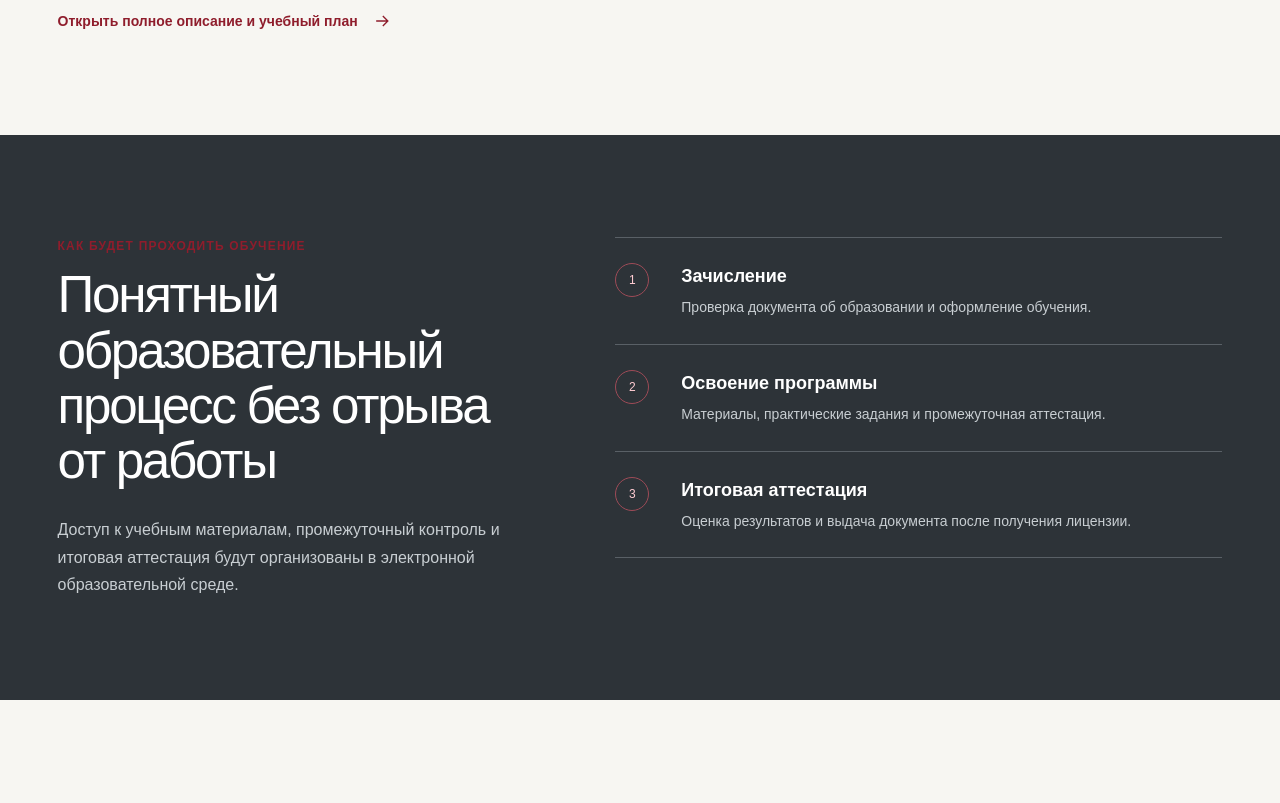
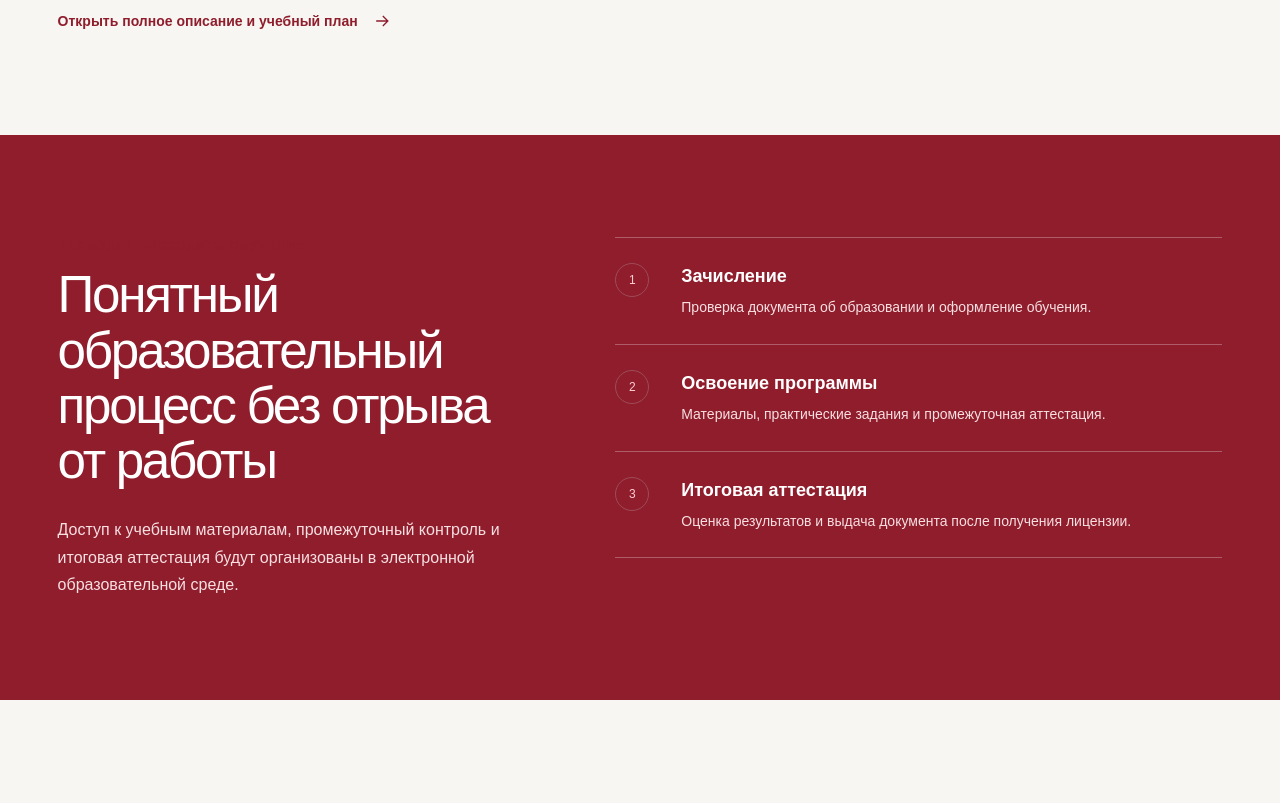
Before and after one commit to shafranovskijm-pixel/centr-sredstv-zashchity, a Next.js app: page / in a window 1280 px wide. Shown: the part 1980-2783 px from the top of the page. Built offline with nearby package versions, Linux system fonts and the light colour scheme.

Commit message:
Заменить тёмные фоны фирменным бордовым

```diff
--- a/app/globals.css
+++ b/app/globals.css
@@ -12,7 +12,7 @@
   --accent-dark: #741522;
   --accent-soft: #f3e8e9;
   --gold: #f2c94c;
-  --graphite: #2d3338;
+  --graphite: var(--accent);
 }
 
 * { box-sizing: border-box; }
@@ -36,7 +36,7 @@ svg { display: block; }
   left: 8px;
   z-index: 100;
   padding: 10px 14px;
-  background: var(--ink);
+  background: var(--accent);
   color: white;
   transform: translateY(-150%);
 }
@@ -275,13 +275,13 @@ svg { display: block; }
 
 .process-section { display: grid; grid-template-columns: .75fr 1fr; gap: clamp(60px, 8vw, 130px); background: var(--graphite); color: white; max-width: none; }
 .process-copy { width: min(100%, 560px); justify-self: end; }
-.process-copy > p:last-child { margin-top: 28px; color: #c8ced2; }
+.process-copy > p:last-child { margin-top: 28px; color: #f7dfe2; }
 .steps { max-width: 720px; margin: 0; padding: 0; list-style: none; }
-.steps li { display: grid; grid-template-columns: 48px 1fr; gap: 18px; padding: 25px 0; border-top: 1px solid #596066; }
-.steps li:last-child { border-bottom: 1px solid #596066; }
+.steps li { display: grid; grid-template-columns: 48px 1fr; gap: 18px; padding: 25px 0; border-top: 1px solid rgba(255,255,255,.28); }
+.steps li:last-child { border-bottom: 1px solid rgba(255,255,255,.28); }
 .steps li > span { width: 34px; height: 34px; display: grid; place-items: center; color: #ffccd2; border: 1px solid #9e4b57; border-radius: 50%; font-size: 12px; }
 .steps strong { font-size: 18px; }
-.steps p { margin: 7px 0 0; color: #c8ced2; font-size: 14px; line-height: 1.55; }
+.steps p { margin: 7px 0 0; color: #f7dfe2; font-size: 14px; line-height: 1.55; }
 
 .organization-card { padding: clamp(28px, 5vw, 64px); background: white; border: 1px solid var(--line); border-radius: 12px; }
 .organization-title { display: flex; align-items: center; gap: 24px; }
@@ -302,7 +302,7 @@ svg { display: block; }
 .contact-phone { display: block; width: fit-content; margin-top: 14px; color: var(--accent); font-size: clamp(25px,3vw,38px); font-weight: 800; letter-spacing: -.035em; }
 .contact-phone:hover, .contact-phone:focus-visible { color: var(--accent-dark); text-decoration: underline; }
 
-.site-footer { min-height: 130px; padding: 28px clamp(24px, 4.5vw, 68px); display: grid; grid-template-columns: 1fr auto auto auto; align-items: center; gap: 30px; color: #d3d7da; background: #20262b; font-size: 12px; }
+.site-footer { min-height: 130px; padding: 28px clamp(24px, 4.5vw, 68px); display: grid; grid-template-columns: 1fr auto auto auto; align-items: center; gap: 30px; color: #f7dfe2; background: var(--accent); font-size: 12px; }
 .footer-brand .brand-emblem { width: 44px; height: 44px; box-shadow: none; }
 .footer-brand strong { color: white; font-size: 14px; }
 .site-footer > a { color: white; font-size: 14px; font-weight: 700; }
@@ -353,7 +353,7 @@ body:has(#vision-toggle:checked) .eyebrow { text-decoration: underline; }
 .download-pack { margin-top: 24px; padding: 24px; display: grid; grid-template-columns: 1fr auto; align-items: center; gap: 28px; color: white; background: var(--graphite); border-radius: 8px; }
 .download-pack span { display: block; margin-bottom: 5px; color: #ffcbd1; font-size: 11px; font-weight: 700; letter-spacing: .07em; text-transform: uppercase; }
 .download-pack strong { font-size: 20px; }
-.download-pack p { margin: 7px 0 0; color: #cfd4d7; font-size: 12px; line-height: 1.5; }
+.download-pack p { margin: 7px 0 0; color: #f7dfe2; font-size: 12px; line-height: 1.5; }
 .download-pack a { min-height: 48px; padding: 12px 18px; display: inline-flex; align-items: center; justify-content: center; color: white; background: var(--accent); border: 1px solid #b55460; border-radius: 6px; font-size: 13px; font-weight: 700; }
 .download-pack a:hover, .download-pack a:focus-visible { background: var(--accent-dark); }
 .draft-document-groups { margin-top: 30px; display: grid; gap: 28px; }
@@ -383,7 +383,7 @@ body:has(#vision-toggle:checked) .eyebrow { text-decoration: underline; }
 .program-body { width: min(100%,1440px); margin: 0 auto; padding: clamp(68px,8vw,110px) clamp(24px,4.5vw,68px); display: grid; grid-template-columns: 280px 1fr; gap: 70px; align-items: start; }
 .program-body aside { position: sticky; top: 25px; padding: 24px; background: var(--graphite); color: white; }
 .program-body aside strong { color: #ffd8dd; font-size: 13px; text-transform: uppercase; letter-spacing: .04em; }
-.program-body aside p { margin: 9px 0 28px; color: #d0d5d8; font-size: 13px; line-height: 1.6; }
+.program-body aside p { margin: 9px 0 28px; color: #f7dfe2; font-size: 13px; line-height: 1.6; }
 .program-body aside p:last-child { margin-bottom: 0; }
 .program-body h2 { margin: 0 0 30px; font-size: clamp(35px,4vw,54px); letter-spacing: -.045em; }
 .plan-table { background: white; border: 1px solid var(--line); }
```
